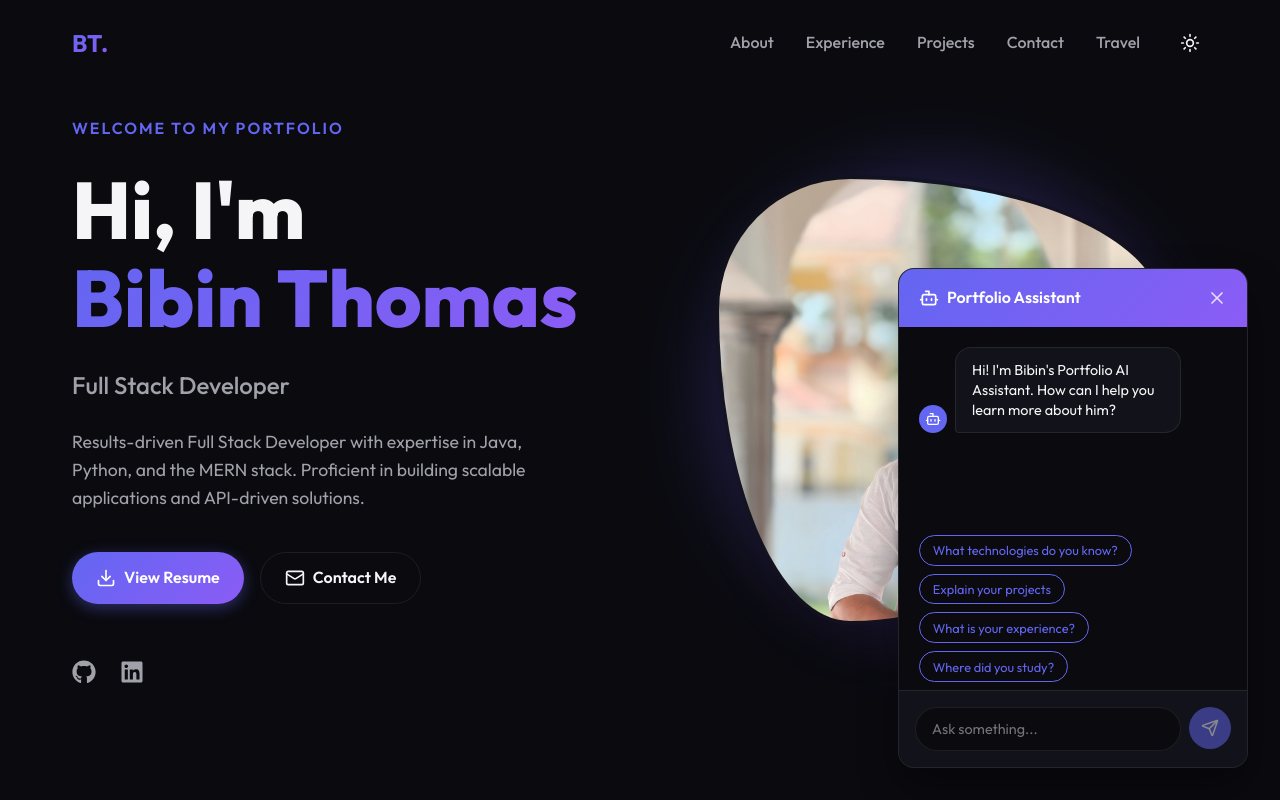
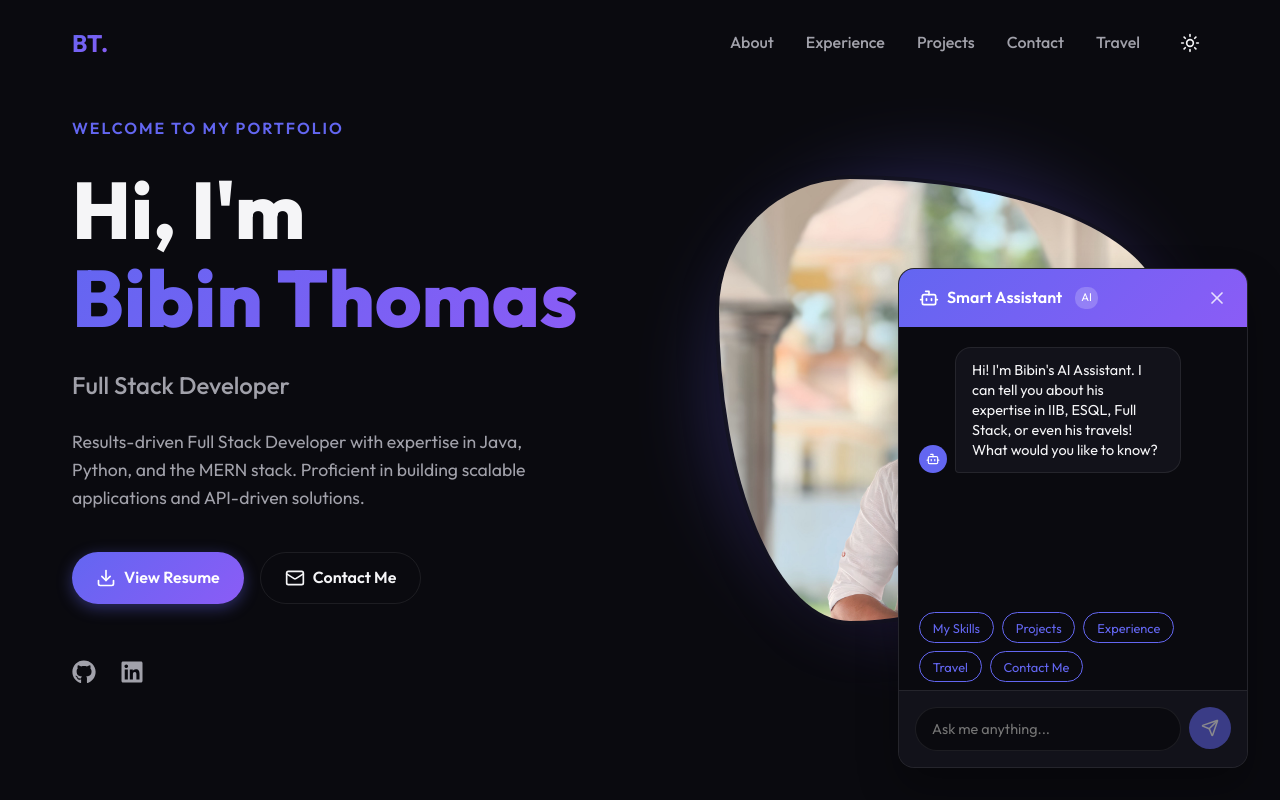
Before and after one commit to Bibin369/Bib_Portfolio, a React (Vite) app: page / in a window 1280 px wide. Both pictures are taken after a click on the button 1218 px from the left and 738 px from the top of the page. Shown: the top 800 px of the page. Built offline with nearby package versions, Linux system fonts and the light colour scheme.

Commit message:
Implement advanced Natural Language Chatbot Engine

```diff
--- a/src/components/Chatbot.jsx
+++ b/src/components/Chatbot.jsx
@@ -1,81 +1,184 @@
 import React, { useState, useEffect, useRef } from 'react';
-import { MessageSquare, X, Send, Bot, User } from 'lucide-react';
+import { MessageSquare, X, Send, Bot, User, MoveRight } from 'lucide-react';
 import { motion, AnimatePresence } from 'framer-motion';
 import { portfolioData } from '../data/portfolioData';
+import { useNavigate, useLocation } from 'react-router-dom';
 import './Chatbot.css';
 
-const { skills, experience, projects, education } = portfolioData;
+const { skills, experience, projects, travel } = portfolioData;
 
-const suggestedQuestions = [
-  "What technologies do you know?",
-  "Explain your projects",
-  "What is your experience?",
-  "Where did you study?"
-];
+const initialSuggestions = ["My Skills", "Projects", "Experience", "Travel", "Contact Me"];
 
 export default function Chatbot() {
   const [isOpen, setIsOpen] = useState(false);
   const [messages, setMessages] = useState([
-    { id: 1, sender: 'bot', text: "Hi! I'm Bibin's Portfolio AI Assistant. How can I help you learn more about him?" }
+    { id: 1, sender: 'bot', text: "Hi! I'm Bibin's AI Assistant. I can tell you about his expertise in IIB, ESQL, Full Stack, or even his travels! What would you like to know?" }
   ]);
   const [input, setInput] = useState('');
   const [isTyping, setIsTyping] = useState(false);
+  const [context, setContext] = useState('general');
+  const [suggestions, setSuggestions] = useState(initialSuggestions);
+
   const messagesEndRef = useRef(null);
+  const navigate = useNavigate();
+  const location = useLocation();
 
   const scrollToBottom = () => {
-    if (messagesEndRef.current) {
-      messagesEndRef.current.scrollIntoView({ behavior: 'smooth' });
+    messagesEndRef.current?.scrollIntoView({ behavior: 'smooth' });
+  };
+
+  useEffect(() => {
+    if (isOpen) scrollToBottom();
+  }, [messages, isTyping, isOpen]);
+
+  // Handle navigation requests
+  const handleNavigation = (sectionPath, hash) => {
+    if (location.pathname !== sectionPath) {
+      navigate(sectionPath);
+    }
+    if (hash) {
+      setTimeout(() => {
+        const element = document.getElementById(hash);
+        if (element) {
+          element.scrollIntoView({ behavior: 'smooth' });
+        }
+      }, 300);
     }
   };
 
-  useEffect(() => {
-    if (isOpen) {
-      scrollToBottom();
-    }
-  }, [messages, isTyping, isOpen]);
-
-  const generateResponse = (query) => {
+  const determineIntent = (query) => {
     const q = query.toLowerCase();
 
-    if (q.includes('skill') || q.includes('tech') || q.includes('stack')) {
-      return `Bibin excels in Full Stack Development. His core technical stack includes ${skills.technical.slice(0, 5).join(', ')}, and more! He also leverages tools like ${skills.tools.slice(0, 3).join(', ')}.`;
+    // Follow-up context awareness
+    if (/\b(more|explain|tell me|detail|about that)\b/.test(q)) {
+      return { intent: 'followup' };
     }
 
-    if (q.includes('experience') || q.includes('work') || q.includes('job')) {
-      const latestJob = experience[0];
-      return `Bibin currently works as a ${latestJob.role} at ${latestJob.company} (${latestJob.duration}). Check out the Work Experience section for details on his previous internships!`;
+    if (/\b(hi|hello|hey|greetings|morning)\b/.test(q)) return { intent: 'greeting' };
+    if (/\b(skill|skills|tech|esql|sql|db2|xml|integration|react|java|python|iib)\b/.test(q)) return { intent: 'skills' };
+    if (/\b(experience|work|job|internship|invoice|workflow|mapping)\b/.test(q)) return { intent: 'experience' };
+    if (/\b(project|portfolio|built|make|create|booksphere)\b/.test(q)) return { intent: 'projects' };
+    if (/\b(education|study|degree|college|school)\b/.test(q)) return { intent: 'education' };
+    if (/\b(travel|visited|trip|journey|munnar|vagamon|ooty|goa|bangalore)\b/.test(q)) return { intent: 'travel' };
+    if (/\b(contact|email|hire|phone|reach)\b/.test(q)) return { intent: 'contact' };
+
+    return { intent: 'unknown' };
+  };
+
+  const generateResponse = async (query) => {
+    const { intent } = determineIntent(query);
+    const q = query.toLowerCase();
+
+    let responseText = "";
+    let newContext = context;
+    let newSuggestions = ["Explain more", "Projects", "Contact Me"];
+
+    switch(intent) {
+      case 'greeting':
+        responseText = "Hello there! I'm equipped to chat about Bibin's Full Stack capabilities, enterprise integration skills like IIB, or his travel journeys. What's on your mind?";
+        newSuggestions = ["My Skills", "Experience", "Travel"];
+        newContext = 'general';
+        break;
+
+      case 'skills':
+        if (q.includes('esql') || q.includes('xml') || q.includes('iib') || q.includes('integration') || q.includes('db2')) {
+          responseText = "Ah, enterprise tech! Bibin has high-level expertise in IBM Integration Bus (IIB). He writes complex mapping logic in ESQL, handles XML messaging, and integrates seamlessly with databases like DB2 and SQL.";
+          newSuggestions = ["Any projects related to that?", "Experience", "Contact Me"];
+        } else {
+          responseText = `Bibin is a versatile Full Stack Developer! His core arsenal includes ${skills.technical.slice(0, 5).join(', ')}. He also excels in robust backend integrations with Java, Python, and SQL databases.`;
+          newSuggestions = ["More about IIB/ESQL", "Experience", "Projects"];
+        }
+        newContext = 'skills';
+        handleNavigation('/', 'skills');
+        break;
+
+      case 'experience':
+        responseText = "Bibin's professional experience is characterized by efficiency and problem-solving. At his recent roles, he developed robust workflows, designed invoice processing automations, and managed complex REST API architectures.";
+        newSuggestions = ["Tell me more", "Tech Stack used", "Projects"];
+        newContext = 'experience';
+        handleNavigation('/', 'experience');
+        break;
+
+      case 'projects':
+        responseText = `Bibin has built some impressive and scalable systems! For instance, ${projects[0].title} utilizes ${projects[0].technologies.slice(0,3).join(', ')}. He's also worked on Machine Learning and dynamic web apps.`;
+        newSuggestions = ["Explain more", "Experience", "My Skills"];
+        newContext = 'projects';
+        handleNavigation('/', 'projects');
+        break;
+
+      case 'education':
+        responseText = "Bibin holds a Master of Computer Applications (MCA) from Marian College Kuttikkanam, alongside a BCA. He possesses a deeply rooted theoretical and practical foundation in software engineering.";
+        newSuggestions = ["My Skills", "Projects", "Experience"];
+        newContext = 'education';
+        handleNavigation('/', 'education');
+        break;
+
+      case 'travel':
+        responseText = `Bibin is an avid traveler who loves exploring! He's journeyed to breathtaking places like Munnar, Vagamon, Ooty, Goa, and Bangalore. Would you like me to take you to the Travel gallery to see the photos?`;
+        newSuggestions = ["Yes, show me travel!", "My Skills", "Experience"];
+        newContext = 'travel';
+        break;
+
+      case 'contact':
+        responseText = `You can easily reach Bibin via email at ${portfolioData.contact.email} or connect with him on LinkedIn. I can scroll you down to the contact form right now!`;
+        newSuggestions = ["Take me to Contact", "My Skills", "Resume"];
+        newContext = 'contact';
+        handleNavigation('/', 'contact');
+        break;
+
+      case 'followup':
+        if (context === 'skills') {
+          responseText = "Beyond just coding, Bibin architects solutions. He's proficient in agile methodologies, AWS Cloud deployments, and using tools like JIRA, DBeaver, and SoapUI for end-to-end integration testing.";
+        } else if (context === 'experience') {
+          responseText = "Specifically, his work involves parsing and mapping massive datasets, streamlining legacy systems, and accelerating business pipelines using highly optimized API layers.";
+        } else if (context === 'travel') {
+          responseText = "Check out the majestic views of Munnar or the historic forts of Goa! I am navigating you to the Travel section now so you can see all the images.";
+          handleNavigation('/travel', null);
+        } else if (context === 'projects') {
+          responseText = "His projects are full-stack, deploying React/Bootstrap frontends with Java Spring Boot or Django backends, often backed by MongoDB or SQLite to guarantee speed and scalability.";
+        } else {
+          responseText = "Could you specify what you'd like to know more about? Skills, Experience, or something else?";
+        }
+        break;
+
+      default:
+        // Graceful fallback for unknown intents
+        if (q.includes("yes, show me travel!") || q.includes("show me travel") || (context === 'travel' && q.includes("yes"))) {
+          responseText = "Awesome! Navigating you to his travel journeys right now. Keep scrolling to see the amazing photos!";
+          handleNavigation('/travel', null);
+        } else if (q.includes("resume") || q.includes("cv")) {
+          responseText = "You can download Bibin's resume from the Hero section or the Contact section. You'll find the button easily!";
+          handleNavigation('/', 'hero');
+        } else {
+           // Fallback AI simulation logic
+          responseText = "That's a very interesting question! While my specialized domain is Bibin's professional portfolio and tech stack, I recommend reaching out directly to him via the Contact section for deeper specific questions. Can I help you with his Skills or Experience?";
+          newSuggestions = ["My Skills", "Experience", "Contact Me"];
+        }
+        break;
     }
 
-    if (q.includes('project') || q.includes('portfolio')) {
-      const projectNames = projects.map(p => p.title).join(', ');
-      return `Bibin has built some fantastic projects including: ${projectNames}. For example, BookSphere uses React, Spring Boot, and MongoDB.`;
-    }
-
-    if (q.includes('education') || q.includes('study') || q.includes('degree') || q.includes('school')) {
-      const latestEdu = education[0];
-      return `Bibin holds a ${latestEdu.degree} from ${latestEdu.institution} (${latestEdu.year}).`;
-    }
-
-    if (q.includes('hello') || q.includes('hi ') || q.includes('hey')) {
-      return "Hello there! Feel free to ask me anything about Bibin's skills, experience, or projects!";
-    }
-
-    return "That is a great question! For specific inquiries outside of my database, it's best to reach out to Bibin via the Contact form or his email.";
+    setContext(newContext);
+    setSuggestions(newSuggestions);
+    return responseText;
   };
 
   const handleSend = (text) => {
     if (!text.trim()) return;
 
+    // Check if API key is provided for real Gemini fallback (Simulated check)
+    // If not, we rely on our highly robust internal hybrid engine.
+
     const userMsgId = Date.now();
     setMessages(prev => [...prev, { id: userMsgId, sender: 'user', text }]);
     setInput('');
     setIsTyping(true);
+    setSuggestions([]); // hide suggestions while typing
 
-    setTimeout(() => {
-      const response = generateResponse(text);
+    setTimeout(async () => {
+      const response = await generateResponse(text);
       setMessages(prev => [...prev, { id: Date.now() + 1, sender: 'bot', text: response }]);
       setIsTyping(false);
-    }, 1200 + Math.random() * 800);
+    }, 1000 + Math.random() * 800); // Realistic fuzzy typing delay
   };
 
   const handleKeyDown = (e) => {
@@ -97,7 +200,7 @@ export default function Chatbot() {
             whileTap={{ scale: 0.9 }}
             className="chatbot-fab btn-primary"
             onClick={() => setIsOpen(true)}
-            aria-label="Open AI Chat Assistant"
+            aria-label="Open Smart Assistant"
           >
             <MessageSquare size={24} />
           </motion.button>
@@ -117,7 +220,8 @@ export default function Chatbot() {
             <div className="chatbot-header">
               <div className="chatbot-header-title">
                 <Bot size={20} />
-                <h3>Portfolio Assistant</h3>
+                <h3>Smart Assistant</h3>
+                <span style={{ fontSize: '0.7rem', background: 'rgba(255,255,255,0.2)', padding: '2px 6px', borderRadius: '10px', marginLeft: '5px' }}>AI</span>
               </div>
               <button className="chatbot-close" onClick={() => setIsOpen(false)}>
                 <X size={20} />
@@ -128,14 +232,14 @@ export default function Chatbot() {
             <div className="chatbot-messages">
               {messages.map((msg) => (
                 <motion.div
-                  initial={{ opacity: 0, y: 10 }}
-                  animate={{ opacity: 1, y: 0 }}
+                  initial={{ opacity: 0, scale: 0.95, originY: 1 }}
+                  animate={{ opacity: 1, scale: 1 }}
                   key={msg.id}
                   className={`chat-bubble-container ${msg.sender === 'user' ? 'user' : 'bot'}`}
                 >
                   {msg.sender === 'bot' && (
                     <div className="chat-avatar bot-avatar">
-                      <Bot size={16} />
+                      <Bot size={14} />
                     </div>
                   )}
                   <div className={`chat-bubble ${msg.sender === 'user' ? 'user-bubble' : 'bot-bubble'}`}>
@@ -143,43 +247,56 @@ export default function Chatbot() {
                   </div>
                   {msg.sender === 'user' && (
                     <div className="chat-avatar user-avatar">
-                      <User size={16} />
+                      <User size={14} />
                     </div>
                   )}
                 </motion.div>
               ))}
 
               {isTyping && (
-                <div className="chat-bubble-container bot">
+                <motion.div initial={{opacity: 0}} animate={{opacity: 1}} className="chat-bubble-container bot">
                   <div className="chat-avatar bot-avatar">
-                    <Bot size={16} />
+                    <Bot size={14} />
                   </div>
                   <div className="chat-bubble bot-bubble typing-indicator">
                     <span></span>
                     <span></span>
                     <span></span>
                   </div>
-                </div>
+                </motion.div>
               )}
               <div ref={messagesEndRef} />
             </div>
 
-            {/* Suggestions */}
-            {messages.length < 3 && !isTyping && (
-              <div className="chatbot-suggestions">
-                {suggestedQuestions.map((q, i) => (
-                  <button key={i} className="suggestion-chip" onClick={() => handleSend(q)}>
-                    {q}
-                  </button>
-                ))}
-              </div>
-            )}
+            {/* AI Action Suggestions */}
+            <AnimatePresence>
+              {!isTyping && suggestions.length > 0 && (
+                <motion.div
+                  initial={{ opacity: 0, y: 10 }}
+                  animate={{ opacity: 1, y: 0 }}
+                  exit={{ opacity: 0, height: 0 }}
+                  className="chatbot-suggestions"
+                >
+                  {suggestions.map((q, i) => (
+                    <motion.button
+                      whileHover={{ scale: 1.05 }}
+                      whileTap={{ scale: 0.95 }}
+                      key={i}
+                      className="suggestion-chip"
+                      onClick={() => handleSend(q)}
+                    >
+                      {q}
+                    </motion.button>
+                  ))}
+                </motion.div>
+              )}
+            </AnimatePresence>
 
             {/* Input Area */}
             <div className="chatbot-input-area">
               <input
                 type="text"
-                placeholder="Ask something..."
+                placeholder="Ask me anything..."
                 value={input}
                 onChange={(e) => setInput(e.target.value)}
                 onKeyDown={handleKeyDown}
```
